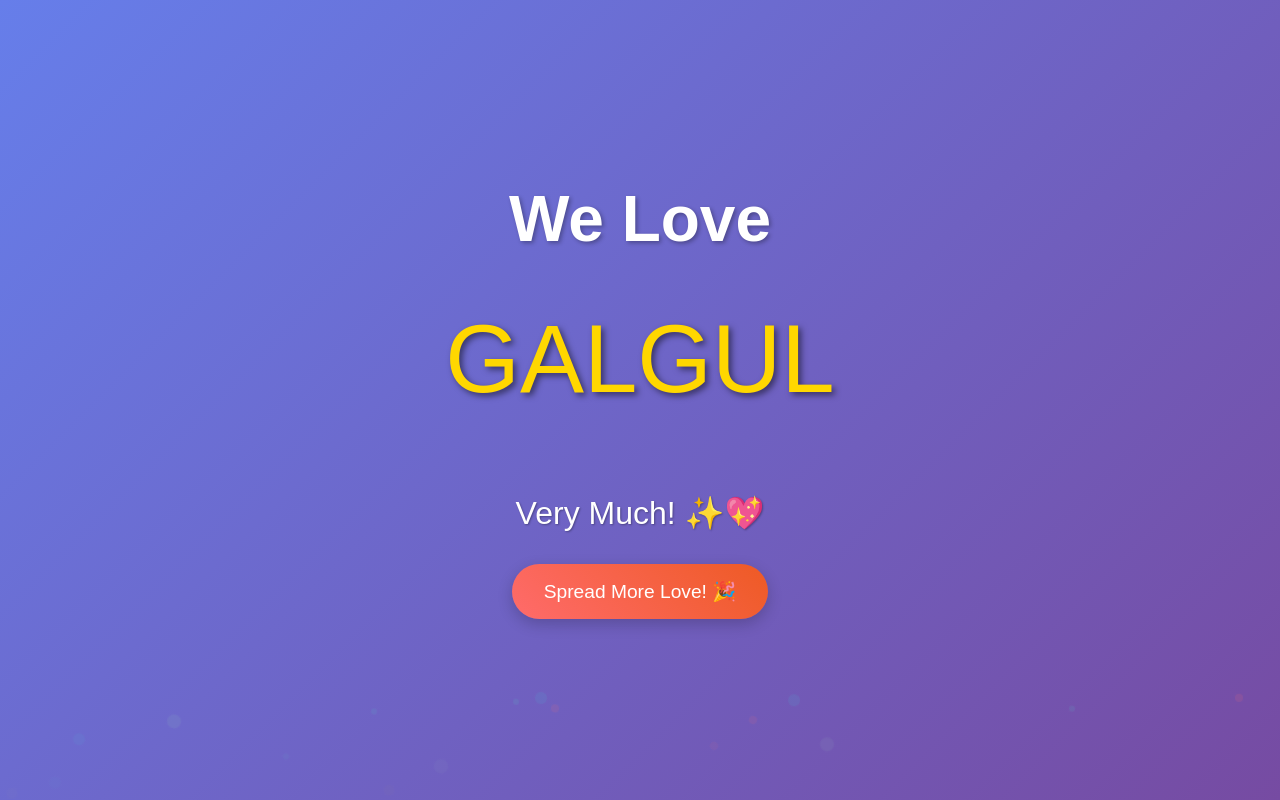
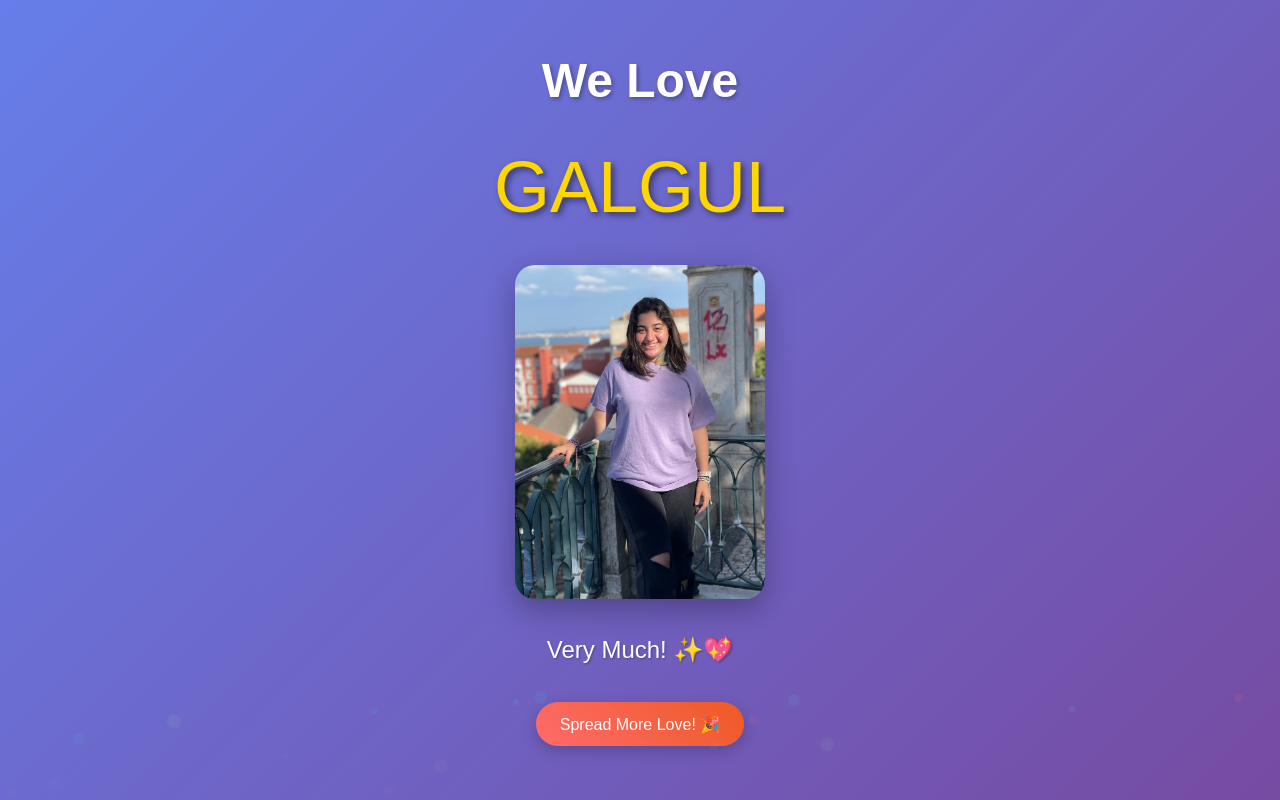
Before and after one commit to yosit/galgul.com, a plain HTML site: page index.html in a window 1280 px wide. Drawn offline with Linux system fonts and the light colour scheme.

Commit message:
Optimize layout to fit all elements without scrolling

```diff
--- a/index.html
+++ b/index.html
@@ -11,7 +11,7 @@
         <h1 class="main-title">We Love</h1>
         <div class="galgul-name" onclick="createConfetti()">GALGUL</div>
         <div class="image-container">
-            <img src="galgul.jpg" alt="Galgul" class="galgul-image" style="display: none;" onload="this.style.display='block';">
+            <img src="images/gal.jpg" alt="Galgul" class="galgul-image" style="display: none;" onload="this.style.display='block';">
         </div>
         <p class="subtitle">Very Much! ✨💖</p>
         <button class="love-button">Spread More Love! 🎉</button>
--- a/styles.css
+++ b/styles.css
@@ -7,34 +7,39 @@
 body {
     font-family: 'Arial', sans-serif;
     background: linear-gradient(135deg, #667eea 0%, #764ba2 100%);
-    min-height: 100vh;
+    height: 100vh;
     display: flex;
     flex-direction: column;
     justify-content: center;
     align-items: center;
-    overflow-x: hidden;
+    overflow: hidden;
     position: relative;
 }
 
 .container {
     text-align: center;
-    padding: 2rem;
-    max-width: 800px;
+    padding: 1rem;
+    max-width: 600px;
     width: 100%;
+    height: 100vh;
+    display: flex;
+    flex-direction: column;
+    justify-content: space-evenly;
+    align-items: center;
 }
 
 .main-title {
-    font-size: clamp(2rem, 8vw, 4rem);
+    font-size: clamp(1.5rem, 6vw, 3rem);
     color: #fff;
-    margin-bottom: 1rem;
+    margin: 0;
     text-shadow: 2px 2px 4px rgba(0,0,0,0.3);
 }
 
 .galgul-name {
-    font-size: clamp(3rem, 12vw, 6rem);
+    font-size: clamp(2.5rem, 10vw, 4.5rem);
     color: #ffd700;
     text-shadow: 3px 3px 6px rgba(0,0,0,0.5);
-    margin: 2rem 0;
+    margin: 0;
     position: relative;
     display: inline-block;
     cursor: pointer;
@@ -46,18 +51,16 @@ body {
 }
 
 .subtitle {
-    font-size: clamp(1.2rem, 4vw, 2rem);
+    font-size: clamp(1rem, 3vw, 1.5rem);
     color: #fff;
-    margin-top: 2rem;
+    margin: 0;
     text-shadow: 1px 1px 2px rgba(0,0,0,0.3);
 }
 
 .image-container {
-    margin: 3rem 0;
-    max-width: 400px;
+    max-width: 250px;
     width: 100%;
-    margin-left: auto;
-    margin-right: auto;
+    flex-shrink: 0;
 }
 
 .galgul-image {
@@ -110,13 +113,14 @@ body {
     background: linear-gradient(45deg, #ff6b6b, #ee5a24);
     color: white;
     border: none;
-    padding: 1rem 2rem;
-    font-size: 1.2rem;
+    padding: 0.8rem 1.5rem;
+    font-size: 1rem;
     border-radius: 50px;
     cursor: pointer;
-    margin-top: 2rem;
+    margin: 0;
     box-shadow: 0 5px 15px rgba(0,0,0,0.2);
     transition: all 0.3s ease;
+    flex-shrink: 0;
 }
 
 .love-button:hover {
@@ -137,7 +141,12 @@ body {
 
 @media (max-width: 768px) {
     .container {
-        padding: 1rem;
+        padding: 0.5rem;
+        justify-content: space-around;
+    }
+
+    .image-container {
+        max-width: 200px;
     }
 
     .confetti {
@@ -145,3 +154,21 @@ body {
         height: 6px;
     }
 }
+
+@media (max-height: 600px) {
+    .container {
+        justify-content: space-around;
+    }
+
+    .image-container {
+        max-width: 180px;
+    }
+
+    .main-title {
+        font-size: clamp(1.2rem, 5vw, 2rem);
+    }
+
+    .galgul-name {
+        font-size: clamp(2rem, 8vw, 3rem);
+    }
+}
```
Also changed, not shown: images/gal.jpg (added).
